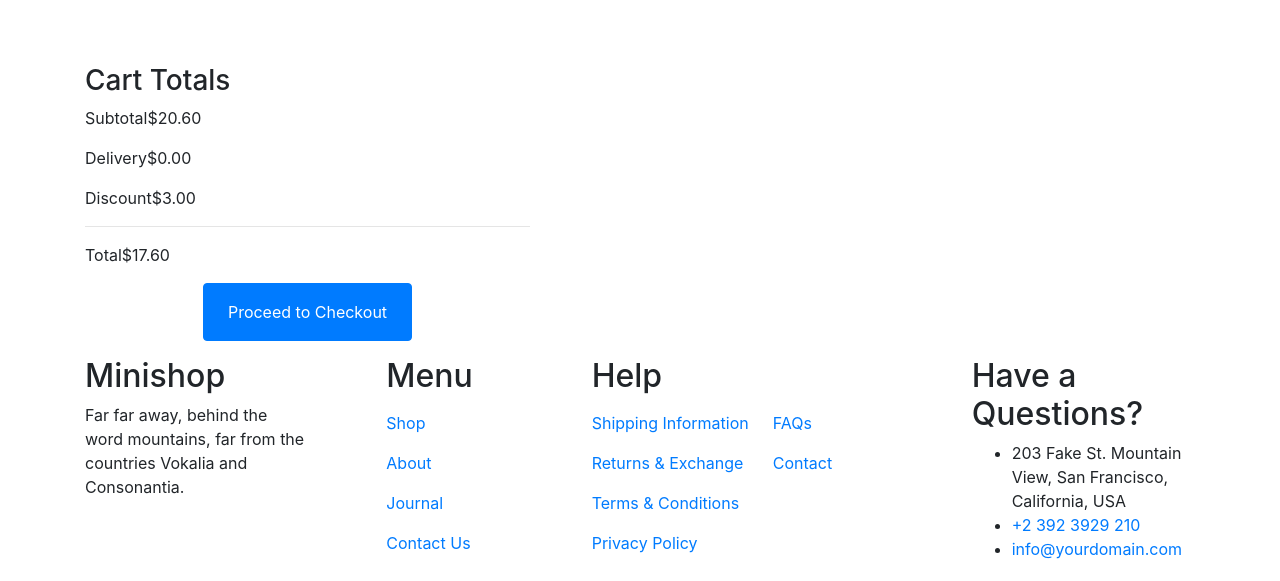
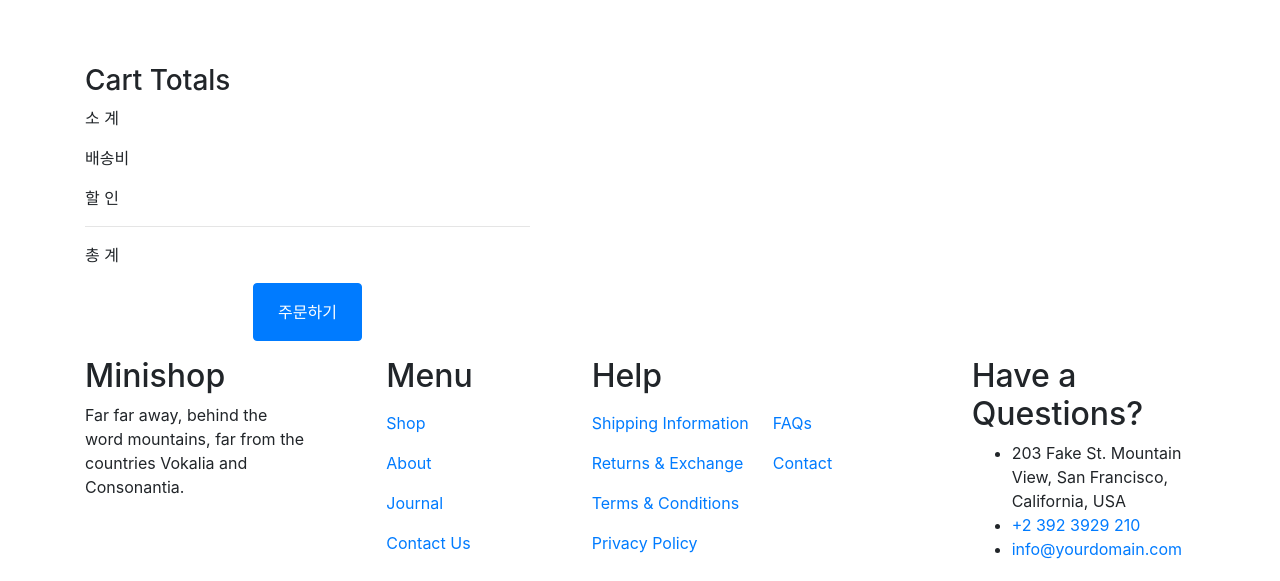
Before and after one commit to victorjws/OnlineShop, a Django app: template templates/order/cart.html in a window 1280 px wide. Shown: the part 227-808 px from the top of the page. Run offline with Django 3.2, Linux system fonts and the light colour scheme; the template is opened without the code that fills it, so the values that code supplies are empty; some libraries are stand-ins or nearby versions.

Commit message:
templates

```diff
--- a/templates/base.html
+++ b/templates/base.html
@@ -47,16 +47,18 @@
                 <div class="row d-flex">
                     <div class="col-md pr-4 d-flex topper align-items-center">
                         <div class="icon mr-2 d-flex justify-content-center align-items-center">
-                            <span class="icon-phone2"></span></div>
-                        <span class="text">+ 1235 2355 98</span>
+                            <span class="icon-phone2"></span>
+                        </div>
+                        <span class="text">+82 123 4567 8901</span>
                     </div>
                     <div class="col-md pr-4 d-flex topper align-items-center">
                         <div class="icon mr-2 d-flex justify-content-center align-items-center">
-                            <span class="icon-paper-plane"></span></div>
-                        <span class="text">youremail@email.com</span>
+                            <span class="icon-paper-plane"></span>
+                        </div>
+                        <span class="text">admin@admin.com</span>
                     </div>
-                    <div class="col-md-5 pr-4 d-flex topper align-items-center text-lg-right">
-                        <span class="text">3-5 Business days delivery &amp; Free Returns</span>
+                    <div id="show-nickname" class="col-md-5 pr-4 d-flex topper align-items-center text-lg-right">
+
                     </div>
                 </div>
             </div>
@@ -79,8 +81,8 @@
 
         <div class="collapse navbar-collapse" id="ftco-nav">
             <ul class="navbar-nav ml-auto">
-                <li class="nav-item"><a href="{% url 'home' %}"
-                                        class="nav-link">Home</a>
+                <li class="nav-item">
+                    <a href="{% url 'home' %}" class="nav-link">Home</a>
                 </li>
                 <li class="nav-item dropdown active">
                     <a class="nav-link dropdown-toggle"
@@ -95,14 +97,16 @@
                         <a class="dropdown-item" href="checkout.html">Checkout</a>
                     </div>
                 </li>
-                <li class="nav-item"><a href="about.html" class="nav-link">About</a>
+                <li class="nav-item">
+                    <a href="about.html" class="nav-link">About</a>
                 </li>
-                <li class="nav-item"><a href="{% url 'customer:login' %}" class="nav-link">Login</a>
+                <li id="login" class="nav-item">
+
                 </li>
-                <li class="nav-item"><a href="contact.html"
-                                        class="nav-link">Contact</a></li>
-                <li class="nav-item cta cta-colored"><a href="{% url 'order:cart' %}"
-                                                        class="nav-link"><span class="icon-shopping_cart"></span>[0]</a>
+                <li class="nav-item">
+                    <a href="contact.html" class="nav-link">Contact</a></li>
+                <li class="nav-item cta cta-colored">
+                    <a href="{% url 'order:cart' %}" class="nav-link"><span class="icon-shopping_cart"></span>[0]</a>
                 </li>
             </ul>
         </div>
@@ -220,8 +224,8 @@
     </svg>
 </div>
 
-<script src="https://code.jquery.com/jquery-3.4.1.js"
-        integrity="sha256-WpOohJOqMqqyKL9FccASB9O0KwACQJpFTUBLTYOVvVU="
+<script src="https://code.jquery.com/jquery-3.4.1.min.js"
+        integrity="sha256-CSXorXvZcTkaix6Yvo6HppcZGetbYMGWSFlBw8HfCJo="
         crossorigin="anonymous"></script>
 <!--<script src="https://cdnjs.cloudflare.com/ajax/libs/jquery-migrate/3.1.0/jquery-migrate.js"></script>-->
 <script src="https://cdnjs.cloudflare.com/ajax/libs/popper.js/1.14.7/umd/popper.min.js"
@@ -249,9 +253,59 @@
 <!--  <script src="https://maps.googleapis.com/maps/api/js?key=AIzaSyBVWaKrjvy3MaE7SQ74_uJiULgl1JY0H2s&sensor=false"></script>-->
 <!--  <script src="{% static 'js/google-map.js' %}"></script>-->
 <script src="{% static 'js/main.js' %}"></script>
+<script src="{% static 'js/jwt-decode.min.js' %}"></script>
 
+<script>
+function logout() {
+    Cookies.remove('token');
+};
+function verifyToken(token) {
+    let _data = {"token": token}
+    return $.ajax({
+        method: 'POST',
+        url: "/verify-token/",
+        data: _data,
+        async: false,
+        success: function (result){
+            console.log(result);
+        },
+        error: function(result) {
+            logout();
+            alert("토큰이 만료되었습니다.\n다시 로그인해주세요.");
+            console.log(result);
+        }
+    });
+}
+function checkAuthStatus() {
+    let stored_token = Cookies.get('token');
+    let show_nickname;
+    let login;
+    $("#show-nickname").html("");
+    $("#login").html("");
+    if (stored_token !== undefined){
+        verifyToken(stored_token);
+        stored_token = Cookies.get('token');
+    }
+    if (stored_token !== undefined){
+        let decoded = jwt_decode(stored_token);
+        show_nickname = '<span class="text">' + decoded.nickname + '님 환영합니다!</span>';
+        login = '<a href="/" onclick="logout();" class="nav-link">Logout</a>';
+    }else{
+        show_nickname = '<span class="text">환영합니다!</span>';
+        login = '<a href="{% url 'customer:login' %}" class="nav-link">Login</a>';
+    }
+    $("#show-nickname").html(show_nickname);
+    $("#login").html(login);
+};
+</script>
 {% block script %}
 {% endblock %}
-
+<script>
+$(document).ready(function () {
+    checkAuthStatus();
+{% block ready %}
+{% endblock %}
+});
+</script>
 </body>
 </html>
--- a/templates/customer/login.html
+++ b/templates/customer/login.html
@@ -30,9 +30,7 @@
     </div>
 </div>
 {% endblock %}
-{% block script %}
-<script>
-$(document).ready(function () {
+{% block ready %}
 $('#loginButton').click(function() {
     $.post('/obtain-token/', {'email': $('#email').val(), 'password': $('#password').val()
     }).done(function(data) {
@@ -43,6 +41,4 @@
         alert(document.cookie)
     });
 });
-});
-</script>
 {% endblock %}
--- a/templates/order/cart.html
+++ b/templates/order/cart.html
@@ -42,26 +42,25 @@
                 <div class="cart-total mb-3">
                     <h3>Cart Totals</h3>
                     <p class="d-flex">
-                        <span>Subtotal</span>
-                        <span>$20.60</span>
+                        <span>소 계</span>
+                        <span id="subtotal"></span>
                     </p>
                     <p class="d-flex">
-                        <span>Delivery</span>
-                        <span>$0.00</span>
+                        <span>배송비</span>
+                        <span id="delivery"></span>
                     </p>
                     <p class="d-flex">
-                        <span>Discount</span>
-                        <span>$3.00</span>
+                        <span>할 인</span>
+                        <span id="discount"></span>
                     </p>
                     <hr>
                     <p class="d-flex total-price">
-                        <span>Total</span>
-                        <span>$17.60</span>
+                        <span>총 계</span>
+                        <span id="total"></span>
                     </p>
                 </div>
                 <p class="text-center"><a href="checkout.html"
-                                          class="btn btn-primary py-3 px-4">Proceed to
-                    Checkout</a></p>
+                                          class="btn btn-primary py-3 px-4">주문하기</a></p>
             </div>
         </div>
     </div>
@@ -70,10 +69,22 @@
 {% block script %}
 <script src="{% static 'js/product.js' %}"></script>
 <script>
+let subtotal = 0;
+function setTotal() {
+    $("#subtotal").html("");
+    $("#delivery").html("");
+    $("#discount").html("");
+    $("#total").html("");
+    $("#subtotal").html(subtotal.format() + " 원");
+    $("#delivery").html("0 원");
+    $("#discount").html("0 원");
+    $("#total").html(subtotal.format() + " 원");
+};
 function putCartData(result) {
     let cart
+    $("#cart-table").html("");
     $.each(result, function (index, data) {
-        let total_price = data.product.price * data.quantity
+        let total_price;
         cart = '<tr class="text-center">'
             + '<td class="product-remove">'
             +    '<a href="#"><span class="ion-ios-close"></span></a></td>'
@@ -82,18 +93,27 @@
             + '</td>'
             + '<td class="product-name">'
             +    '<h3>' + data.product.name + '</h3>'
-            +    '<p>Far far away, behind the word mountains, far from the countries</p>'
             + '</td>'
-            + '<td class="price">' + data.product.price.format() + '원</td>'
+            + '<td class="price">';
+            if(data.product.is_discount){
+                cart += data.product.discount_price.format();
+                total_price = data.product.discount_price * data.quantity;
+            } else {
+                cart += data.product.price.format();
+                total_price = data.product.price * data.quantity;
+            }
+            cart += '원</td>'
             + '<td class="quantity">'
             +    '<div class="input-group mb-3">'
-            +        '<input type="text" name="quantity" class="quantity form-control input-number" value="' + data.quantity + '" min="1" max="100">'
+            +        '<input type="text" name="quantity" class="quantity form-control input-number" value="' + data.quantity + '" min="1" max="9999">'
             +    '</div>'
             + '</td>'
             + '<td class="total">' + total_price.format() + '원</td>'
-            + '</tr>'
+            + '</tr>';
         $("#cart-table").append(cart);
+        subtotal += total_price;
     });
+    setTotal()
 };
 function getCartData() {
     $.ajax({
@@ -108,39 +128,28 @@
     });
 };
 $(document).ready(function(){
-var quantitiy=0;
+    var quantity=0;
     $('.quantity-right-plus').click(function(e){
-
         // Stop acting like a button
         e.preventDefault();
         // Get the field name
         var quantity = parseInt($('#quantity').val());
-
         // If is not undefined
-
         $('#quantity').val(quantity + 1);
-
-
         // Increment
-
     });
-
     $('.quantity-left-minus').click(function(e){
         // Stop acting like a button
         e.preventDefault();
         // Get the field name
         var quantity = parseInt($('#quantity').val());
-
         // If is not undefined
-
         // Increment
         if(quantity>0){
             $('#quantity').val(quantity - 1);
         }
     });
     getCartData();
-
 });
-
 </script>
 {% endblock %}
--- a/templates/product/product-detail.html
+++ b/templates/product/product-detail.html
@@ -333,8 +333,8 @@
 {% endblock %}
 {% block script %}
 <script src="{% static 'js/product.js' %}"></script>
-<script>
-  $(document).ready(function(){
+{% endblock %}
+{% block ready %}
 let product_id = window.location.pathname.split("/")[2];
 var quantitiy=0;
 $('.quantity-right-plus').click(function(e){
@@ -358,6 +358,4 @@
     }
 });
 getProductDetail(product_id);
-  });
-</script>
 {% endblock %}
```
Also changed, not shown: templates/customer/register.html (+5 -10 lines), templates/home.html (+4 -7 lines), templates/product/product-list.html (+5 -7 lines). Lines whose indentation alone changed are shown as unchanged.
